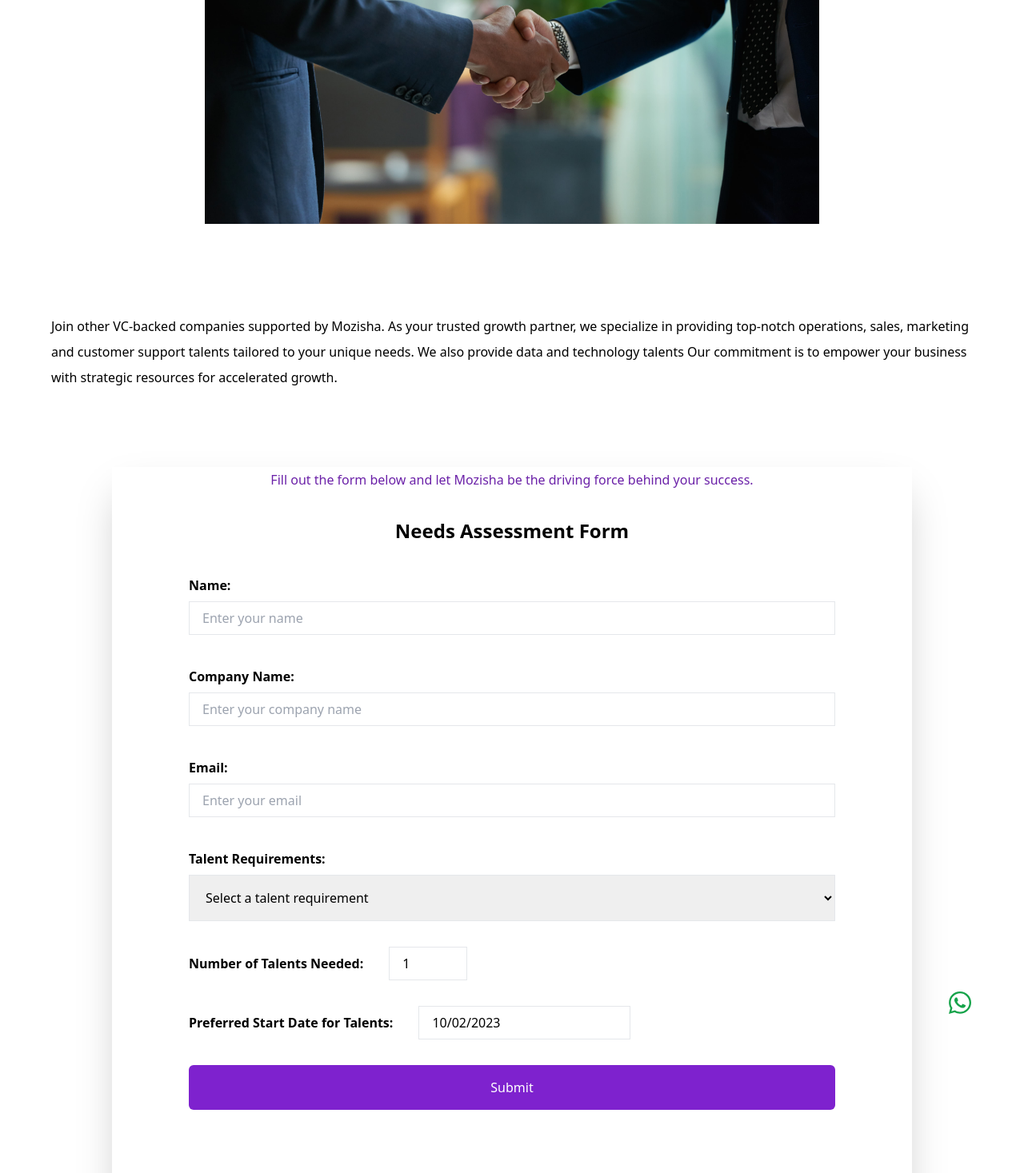
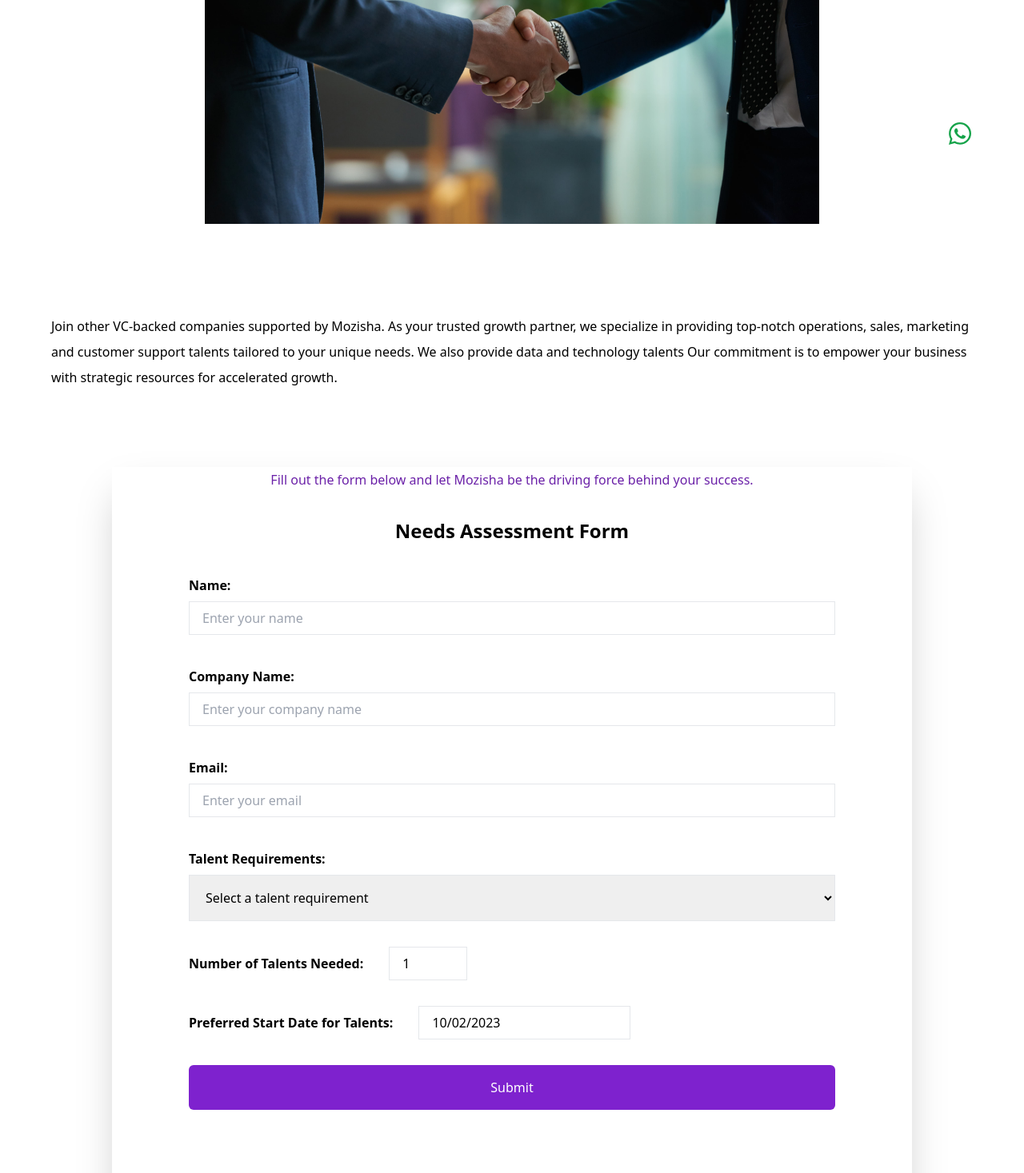
Before and after one commit to fearless-ajs/new-mozisah, a React (Vite) app: page /business in a window 1280 px wide. Shown: the part 489-1956 px from the top of the page at 80% size. Built offline with nearby package versions, Linux system fonts and the light colour scheme.

Commit message:
bug fixes

```diff
--- a/index.html
+++ b/index.html
@@ -2,8 +2,7 @@
 <html lang="en">
   <head>
     <meta charset="UTF-8" />
-    <link rel="icon" type="image/png" href="/logo.png" />
-    <meta name="viewport" content="width=device-width, initial-scale=1.0" /><link rel="preconnect" href="https://fonts.googleapis.com">
+    <link rel="icon" type="image/x-icon" href="mozishapurple.png" />    <meta name="viewport" content="width=device-width, initial-scale=1.0" /><link rel="preconnect" href="https://fonts.googleapis.com">
     <link rel="preconnect" href="https://fonts.googleapis.com">
 <link rel="preconnect" href="https://fonts.gstatic.com" crossorigin>
 <link href="https://fonts.googleapis.com/css2?family=Arvo:ital,wght@0,400;0,700;1,400;1,700&display=swap" rel="stylesheet">
--- a/src/App.jsx
+++ b/src/App.jsx
@@ -22,8 +22,19 @@
 import Business from "./components/Business";
 import SuccessPage from "./components/SuccessPage";
 import { ToastContainer } from "react-toastify";
+import { useState } from "react";
+import { FaWhatsapp } from "react-icons/fa";
 
 function App() {
+  const [isHovered, setIsHovered] = useState(false);
+
+  const handleMouseEnter = () => {
+    setIsHovered(true);
+  };
+
+  const handleMouseLeave = () => {
+    setIsHovered(false);
+  };
   return (
     <div>
       <Router>
@@ -45,7 +56,24 @@
         </Routes>
         <Footer />
       </Router>        <ToastContainer />
-
+      <div
+        className="fixed top-[80%] md:right-16 right-4 z-40"
+        onMouseEnter={handleMouseEnter}
+        onMouseLeave={handleMouseLeave}>
+        <a href="https://wa.me/+27824277902" target="_blank" rel="noreferrer">
+          <div className="relative">
+            <FaWhatsapp
+              data-aos="zoom-in"
+              className="hover:text-green-500 w-8 h-8 text-green-600 font-extrabold cursor-pointer"
+            />
+            {isHovered && (
+              <div className="absolute text-[10px] text-black mb-4 rounded-md  bottom-full">
+                Contact us now!
+              </div>
+            )}
+          </div>
+        </a>
+      </div>
     </div>
   );
 }
--- a/src/components/About.jsx
+++ b/src/components/About.jsx
@@ -3,43 +3,19 @@
 import img4 from "../assets/united.jpeg";
 import AOS from "aos";
 import "aos/dist/aos.css";
-import { useEffect, useState } from "react";
+import { useEffect } from "react";
 import Team from "./Team";
-import { FaWhatsapp } from "react-icons/fa";
 function About() {
   useEffect(() => {
     AOS.init();
     AOS.refresh();
   }, []);
 
-  const [isHovered, setIsHovered] = useState(false);
 
-  const handleMouseEnter = () => {
-    setIsHovered(true);
-  };
+  return (
+    <div data-aos-duration="2000" data-aos="fade-up" className="md:p-20 p-8">
+      {" "}
 
-  const handleMouseLeave = () => {
-    setIsHovered(false);
-  };
-  return (
-    <div data-aos-duration="2000" data-aos="fade-up" className="md:p-20 p-8"> <div
-    className="fixed top-[80%] md:right-16 right-4 z-40"
-    onMouseEnter={handleMouseEnter}
-    onMouseLeave={handleMouseLeave}>
-    <a href="https://wa.me/+27824277902" target="_blank" rel="noreferrer">
-      <div className="relative">
-        <FaWhatsapp
-          data-aos="zoom-in"
-          className="hover:text-green-500 w-8 h-8 text-green-600 font-extrabold cursor-pointer"
-        />
-        {isHovered && (
-          <div className="absolute text-[10px] text-black mb-4 rounded-md  bottom-full">
-            Contact us now!
-          </div>
-        )}
-      </div>
-    </a>
-  </div>
       <h1
         data-aos-duration="2000"
         data-aos="fade-up"
@@ -60,7 +36,6 @@
         Africa. Mozisha provides top-notch outsourcing solutions for business
         growth.
       </p>
-
       <div
         data-aos-duration="2000"
         data-aos="fade-up"
@@ -129,7 +104,6 @@
             global labour force.
           </p>
         </div>{" "}
-
       </div>
       <Team />
     </div>
--- a/src/components/Business.jsx
+++ b/src/components/Business.jsx
@@ -2,43 +2,17 @@
 import AOS from "aos";
 import "aos/dist/aos.css";
 import BusinessForm from "./BusinessForm";
-import { useEffect, useState } from "react";
-import { FaWhatsapp } from "react-icons/fa";
+import { useEffect} from "react";
 function Business()
 {
   useEffect(() => {
   AOS.init();
     AOS.refresh();
 
-}, []);  const [isHovered, setIsHovered] = useState(false);
-
-const handleMouseEnter = () => {
-  setIsHovered(true);
-};
-
-const handleMouseLeave = () => {
-  setIsHovered(false);
-};
+}, []);
   return (
     <div  data-aos-duration="2000"
-              data-aos="fade-up" className=" "> <div
-              className="fixed top-[80%] md:right-16 right-4 z-40"
-              onMouseEnter={handleMouseEnter}
-              onMouseLeave={handleMouseLeave}>
-              <a href="https://wa.me/+27824277902" target="_blank" rel="noreferrer">
-                <div className="relative">
-                  <FaWhatsapp
-                    data-aos="zoom-in"
-                    className="hover:text-green-500 w-8 h-8 text-green-600 font-extrabold cursor-pointer"
-                  />
-                  {isHovered && (
-                    <div className="absolute text-[10px] text-black mb-4 rounded-md  bottom-full">
-                      Contact us now!
-                    </div>
-                  )}
-                </div>
-              </a>
-            </div>
+              data-aos="fade-up" className=" ">
       <h1  data-aos-duration="2000"
               data-aos="fade-up" className="text-center  text-3xl md:text-4xl font-bold">
         Mozisha, Your Growth Partner
```
Also changed, not shown: public/mozishapurple.png (added), 4 other files (tests, documents, lock files or other folders).
